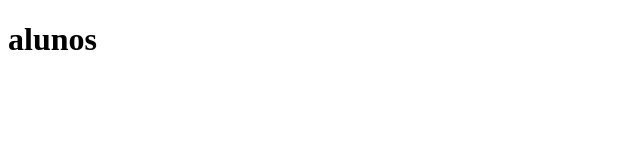
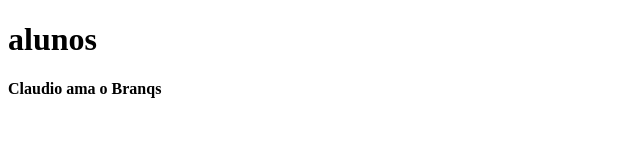
Before and after one commit to Luana0804/TP01, a plain HTML site: page index.html in a window 1280 px wide. Shown: the whole page, without its empty margins (0-640 px from the left). Drawn offline with Linux system fonts and the light colour scheme.

Commit message:
comit feita pelo colaborador!

```diff
--- a/index.html
+++ b/index.html
@@ -8,5 +8,6 @@
 </head>
 <body>
     <h1> alunos </h1>
+    <h4>Claudio ama o Branqs</h4>
 </body>
 </html>
```
